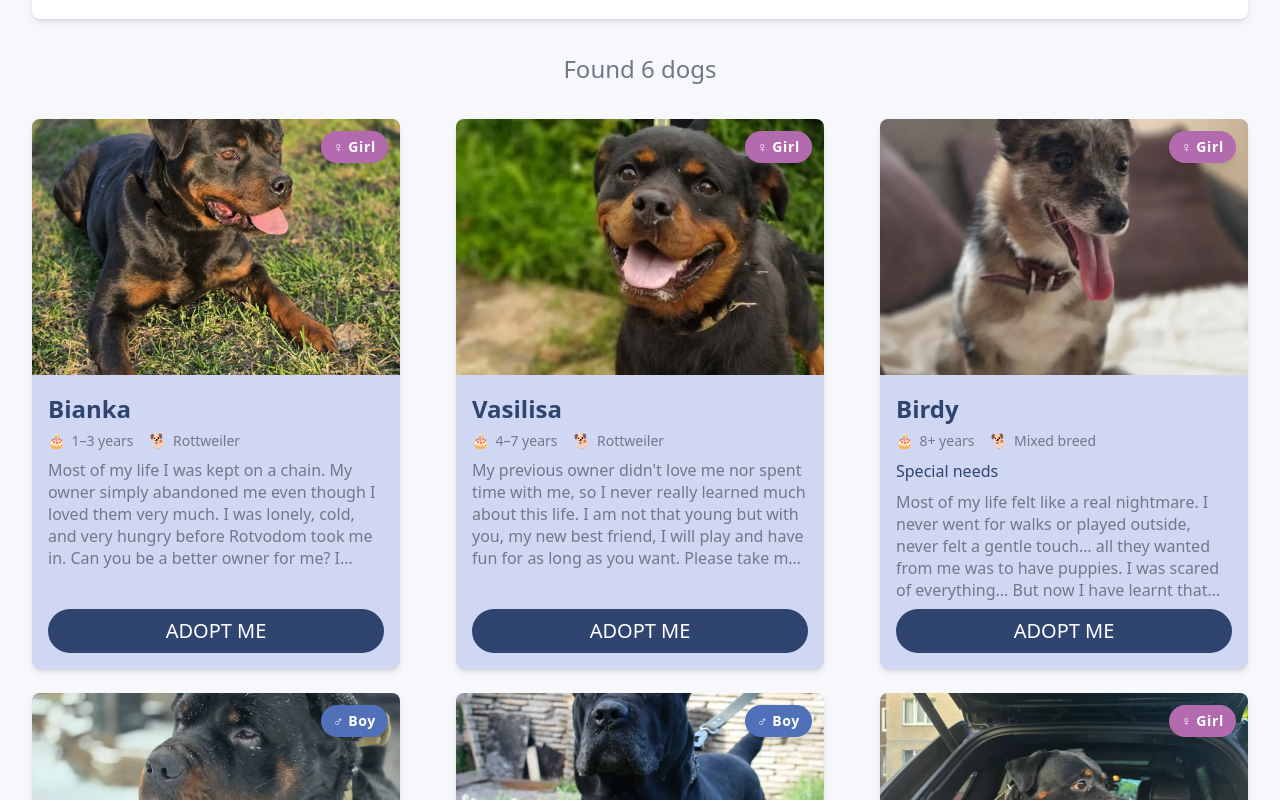
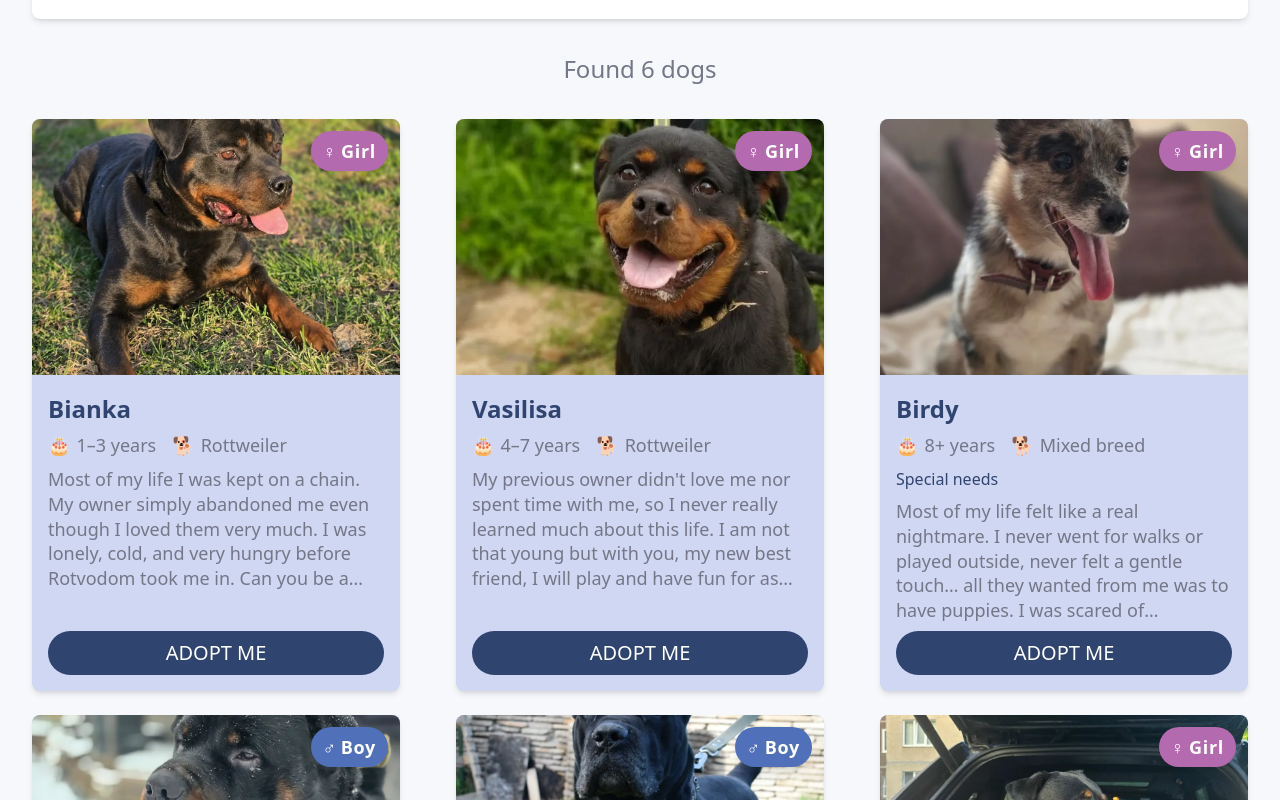
Before and after one commit to bavayra/dog-shelter, a React (Vite) app: page / in a window 1280 px wide. Shown: the part 1200-2000 px from the top of the page. Built offline with nearby package versions, Linux system fonts and the light colour scheme.

Commit message:
style(dogCard-480): increased font sizes for all the bages and for the desc text

```diff
--- a/src/features/DogCard.tsx
+++ b/src/features/DogCard.tsx
@@ -54,8 +54,8 @@ const DogCard = memo((dog: Dog) => {
           <div
             className={`absolute top-3 right-3 ${genderBadgeColor} flex items-center gap-1 rounded-full px-3 py-1.5 text-sm font-semibold tracking-wider text-white shadow-lg`}
           >
-            <span className="text-sm">{genderSymbol}</span>
-            <span>{gender}</span>
+            <span className="tablet-sm:text-lg text-sm">{genderSymbol}</span>
+            <span className="tablet-sm:text-lg">{gender}</span>
           </div>
           {isAdopted && (
             <div className="bg-primary-700 absolute top-3 left-3 rounded-full px-4 py-2 text-sm font-bold text-white shadow-lg">
@@ -65,7 +65,7 @@ const DogCard = memo((dog: Dog) => {
         </div>
         <div className="flex min-h-0 flex-1 flex-col p-4">
           <h3 className="typography-h3 mb-1">{name}</h3>
-          <div className="mb-2 flex flex-wrap items-center gap-4 text-sm text-neutral-700">
+          <div className="tablet-sm:text-lg mb-2 flex flex-wrap items-center gap-4 text-sm text-neutral-700">
             <span className="flex items-center gap-1.5">
               <span role="img" aria-label="birthday cake">
                 🎂
@@ -85,7 +85,7 @@ const DogCard = memo((dog: Dog) => {
             </div>
           )}
           <div className="min-h-0 flex-1">
-            <p className="typography-small mb-4 line-clamp-5 text-sm sm:text-base lg:mb-2">
+            <p className="typography-small tablet-sm:text-lg mb-4 line-clamp-5 text-sm sm:text-base lg:mb-2">
               {description}
             </p>
           </div>
```
